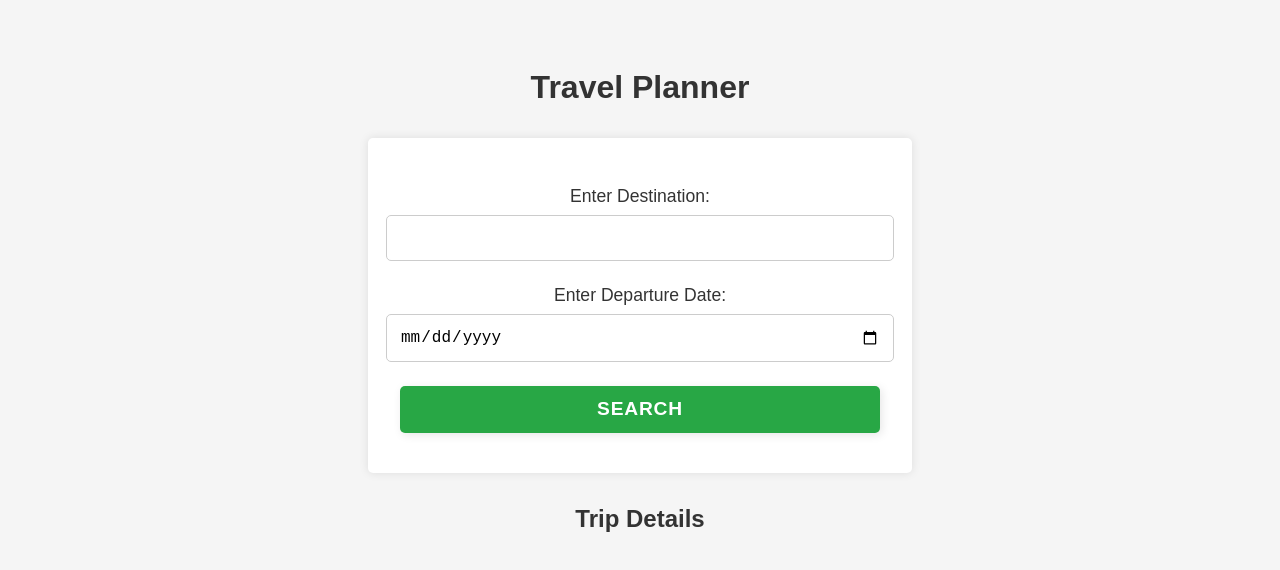
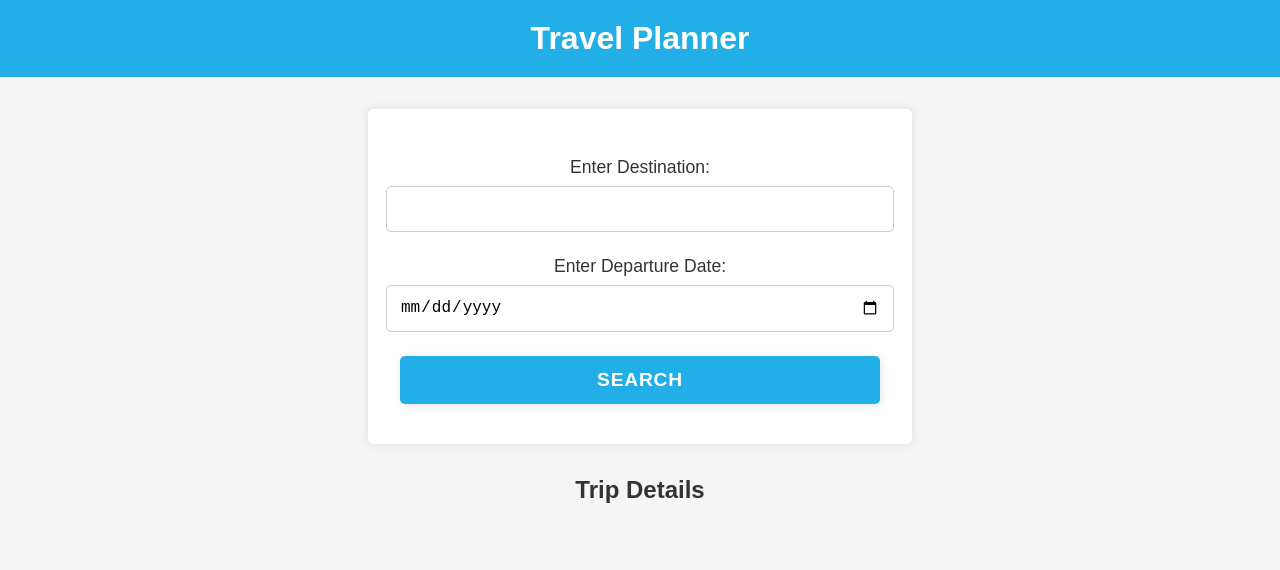
Before and after one commit to shehab-kharaz/fend-capstone, a website built with webpack: page src/client/views/index.html in a window 1280 px wide. Built offline with nearby package versions, Linux system fonts and the light colour scheme.

Commit message:
feat: Enhance header styles and primary color

```diff
--- a/src/client/styles/_base.scss
+++ b/src/client/styles/_base.scss
@@ -1,16 +1,29 @@
 @use "variables" as v;
+
+*{
+    margin: 0;
+    padding: 0;
+}
 
 body {
     font-family: Arial, sans-serif;
     background: v.$background-color;
     text-align: center;
-    padding: 5vh;
     color: v.$text-color;
 }
 
-header h1 {
-    color: v.$text-color;
-    font-size: 2rem;
+header {
+    background: v.$primary-color;
+    position: sticky;
+    top: 0;
+    color: white;
+    padding: 20px 0;
+    text-align: center;
+    z-index: 10;
+
+    h1 {
+        margin: 0;
+    }
 }
 
 @media (max-width: 768px) {
--- a/src/client/styles/_trips.scss
+++ b/src/client/styles/_trips.scss
@@ -19,6 +19,11 @@
     text-align: center;
     max-width: 40rem;
     margin: 1rem auto;
+    transition: transform 250ms linear;
+
+    &:hover {
+        transform: scale(1.05);
+    }
 
     img {
         display: block;
--- a/src/client/styles/_variables.scss
+++ b/src/client/styles/_variables.scss
@@ -1,5 +1,5 @@
-$primary-color: #28a745;
-$hover-color: #218838;
+$primary-color: #22afe7;
+$hover-color: rgb(0, 197, 204);
 $danger-color: #dc3545;
 $danger-hover: #c82333;
 $background-color: #f5f5f5;
```
